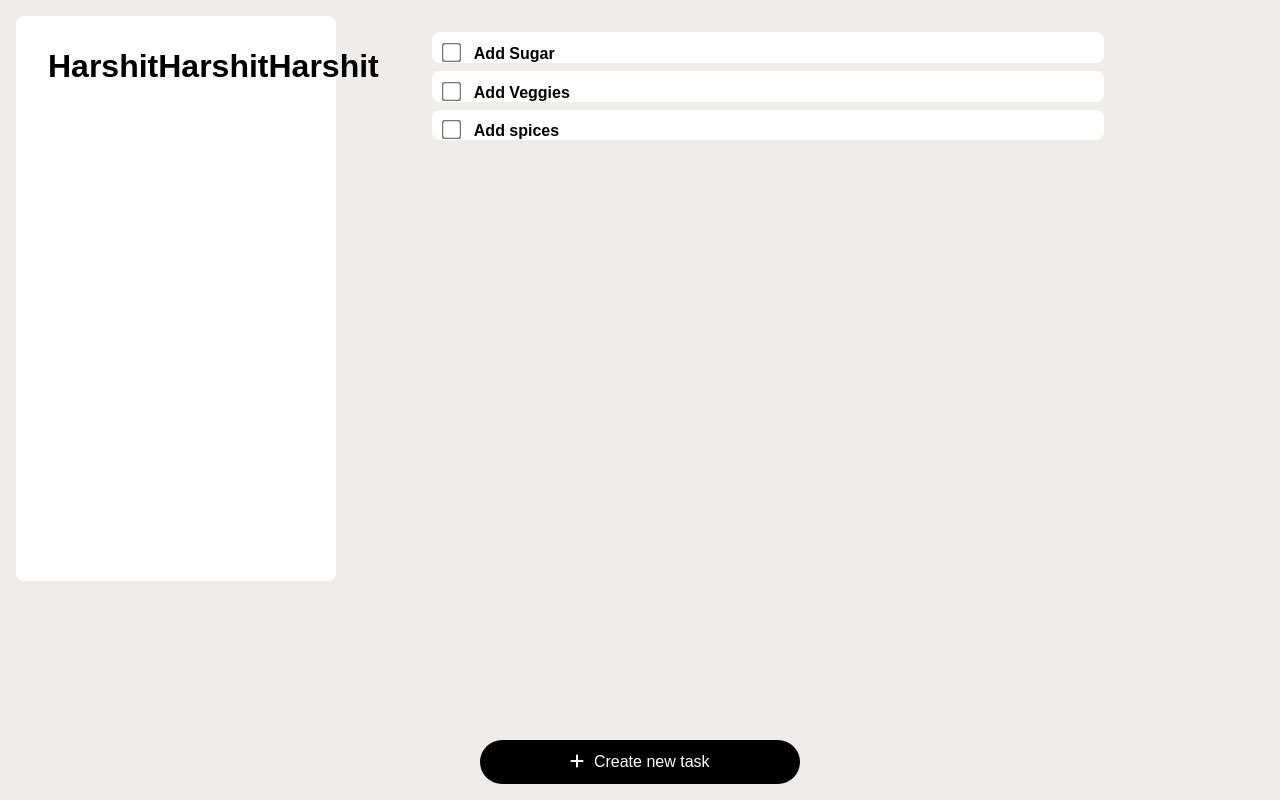
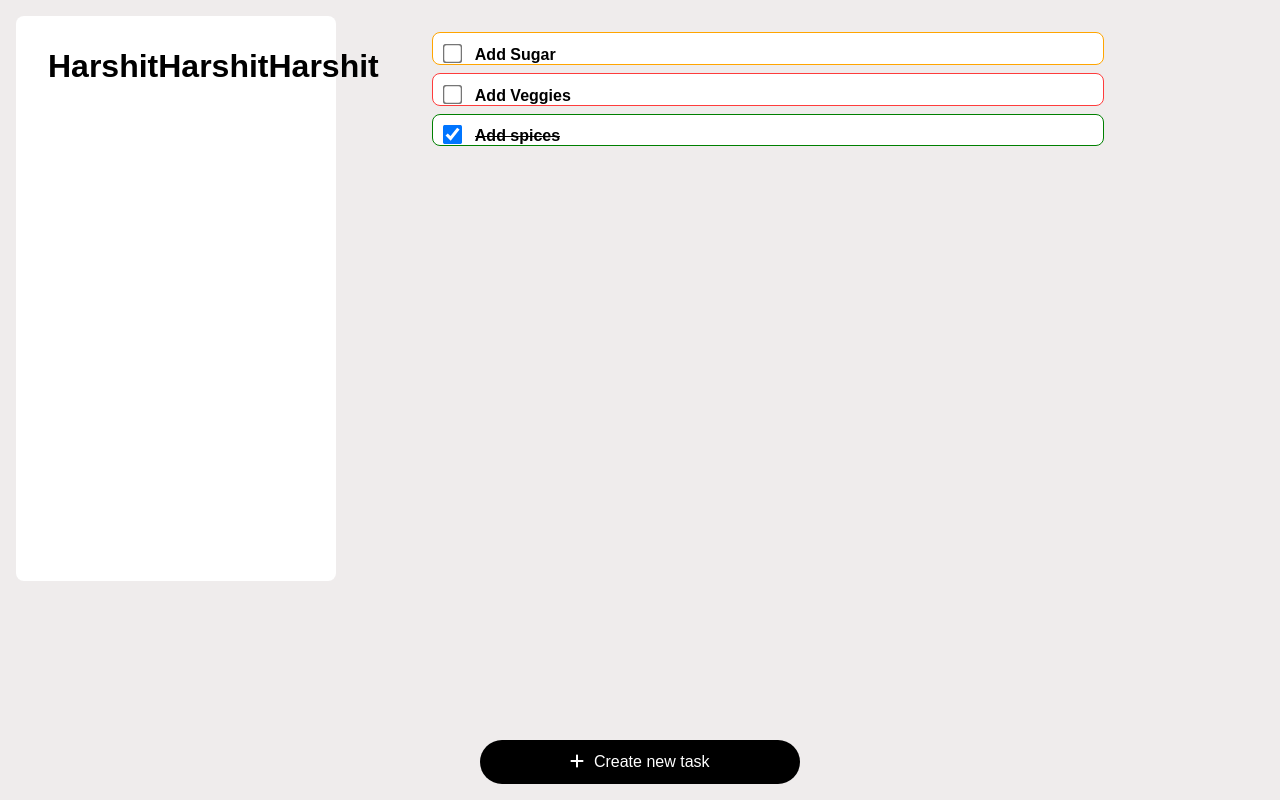
Before and after one commit to harshitrajsinha/momentodo, a Vue app: page / in a window 1280 px wide. Built offline with nearby package versions, Linux system fonts and the light colour scheme.

Commit message:
adding colors to task list and toggle check

```diff
--- a/src/components/TaskList.vue
+++ b/src/components/TaskList.vue
@@ -6,8 +6,26 @@
         :key="index"
         class="task-lists"
         @click="sendIndex(index)"
+        :style="{
+          border: taskList['is-completed']
+            ? '1px solid green'
+            : taskList['task-priority'] === ''
+            ? '1px solid blue'
+            : taskList['task-priority'] === 'urgent'
+            ? '1px solid #fe3c3c'
+            : taskList['task-priority'] === 'medium'
+            ? '1px solid orange'
+            : '1px solid #f3f33a',
+          textDecoration: taskList['is-completed'] ? 'line-through' : '',
+        }"
       >
-        <input class="task-lists__is-completed" type="checkbox" />
+        <input
+          ref="completionInput"
+          class="task-lists__is-completed"
+          type="checkbox"
+          :checked="taskList['is-completed']"
+          @click="toggleCheckbox(index)"
+        />
         <span>{{ taskList.title }}</span>
       </li>
     </ul>
@@ -15,8 +33,16 @@
 </template>
 
 <script setup>
-import { defineEmits } from "vue";
-let taskLists = defineModel();
+import { defineEmits, ref } from "vue";
+let completionInput = ref(null);
+let taskLists = defineModel("tasklists");
+
+const toggleCheckbox = (id) => {
+  const isCompleted = taskLists.value[id]["is-completed"];
+  if (completionInput.value) {
+    taskLists.value[id]["is-completed"] = !isCompleted;
+  }
+};
 const emit = defineEmits(["get-index"]);
 
 const sendIndex = (index) => {
@@ -31,7 +57,6 @@ const sendIndex = (index) => {
 }
 
 li span {
-  width: 100%;
   overflow-x: scroll;
 }
 
--- a/src/components/Todo.vue
+++ b/src/components/Todo.vue
@@ -2,7 +2,7 @@
   <div class="main-container">
     <Groups class="left-section" />
     <div class="mid-section" :style="{ maxWidth: listMaxWidth }">
-      <TaskList v-model="taskLists" @get-index="getListId" />
+      <TaskList v-model:tasklists="taskLists" @get-index="getListId" />
       <CreateTodo v-model="taskLists" />
     </div>
     <TaskDetails
@@ -26,7 +26,7 @@ let toShow = ref(false);
 let listMaxWidth = ref("80%");
 const taskLists = ref([
   {
-    "is-completed": true,
+    "is-completed": false,
     title: "Add Sugar",
     "task-priority": "medium",
     notes: "testing",
```
